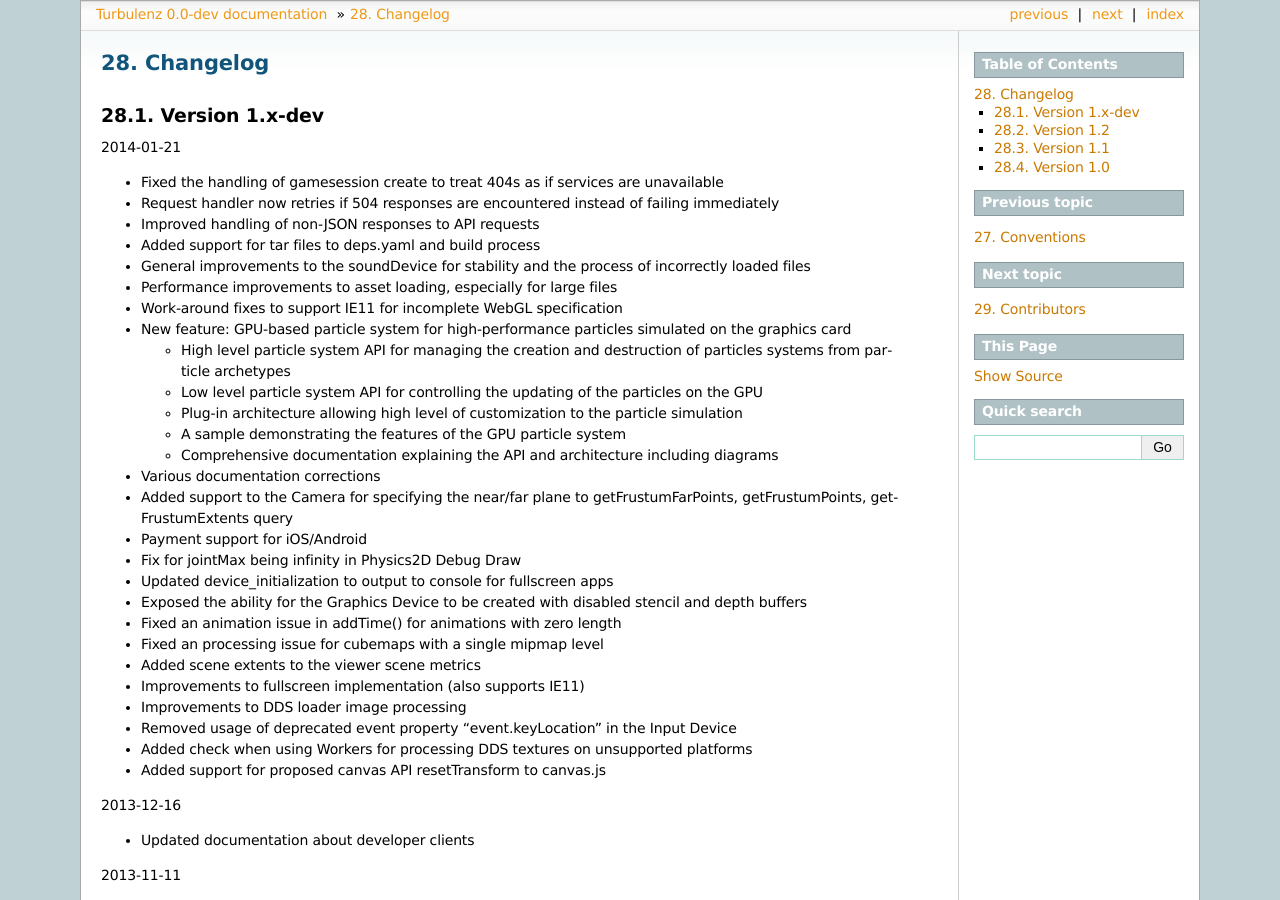
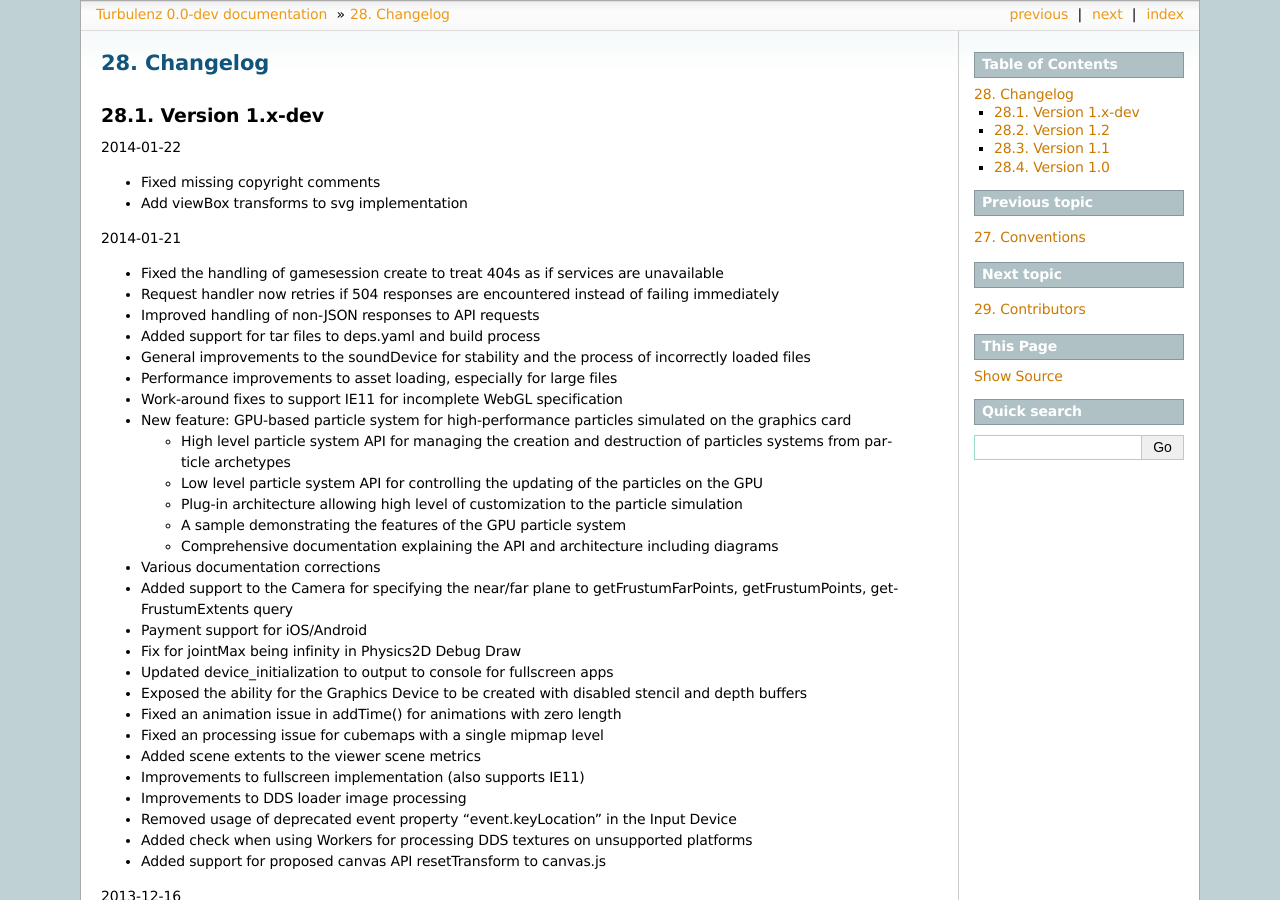
Before and after one commit to turbulenz/turbulenz_engine, a Sphinx documentation site: the page built from docs/source/changelog.rst, in a window 1280 px wide and 900 px high. Built offline with Sphinx 7.4.7, drawn with Linux system fonts in a browser that asks for light colours.

Commit message:
Updated changelog

```diff
--- a/docs/source/changelog.rst
+++ b/docs/source/changelog.rst
@@ -9,6 +9,11 @@
 
 Version 1.x-dev
 ---------------
+
+2014-01-22
+
+- Fixed missing copyright comments
+- Add viewBox transforms to svg implementation
 
 2014-01-21
 
```
